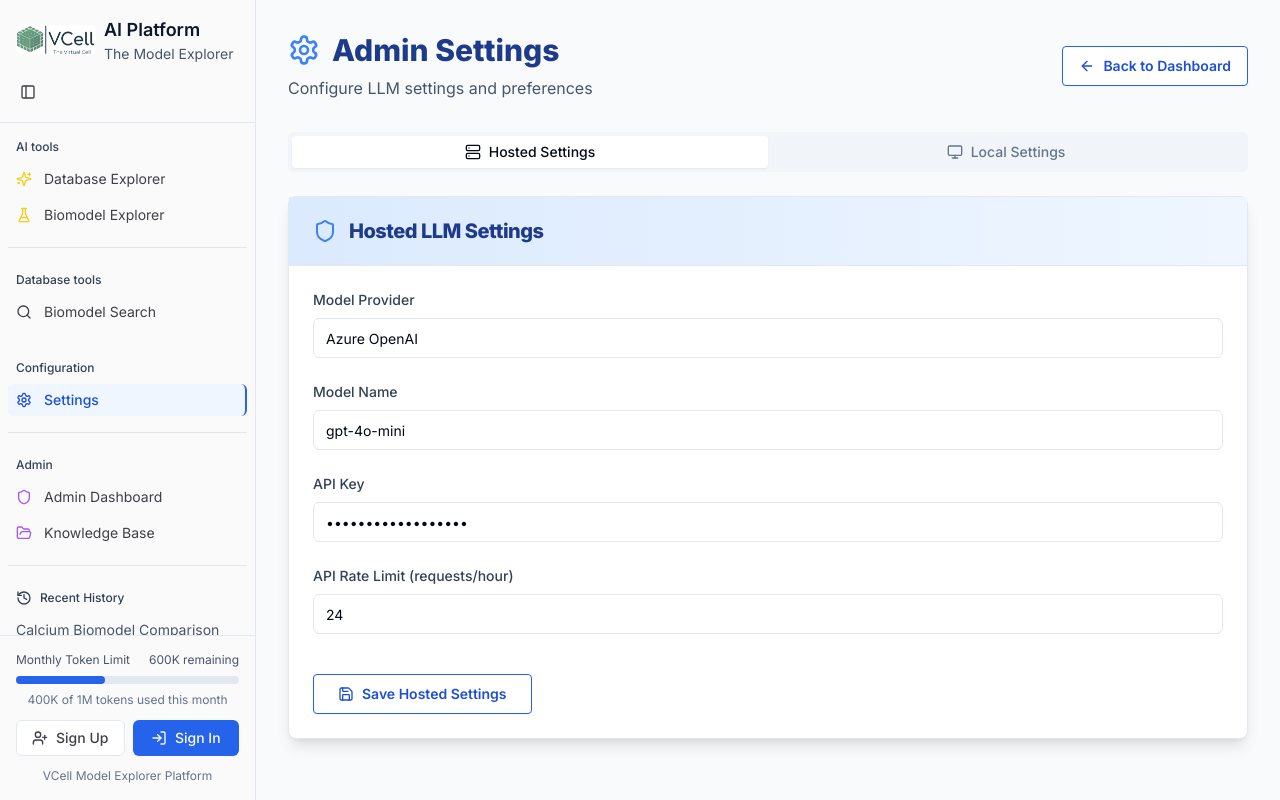
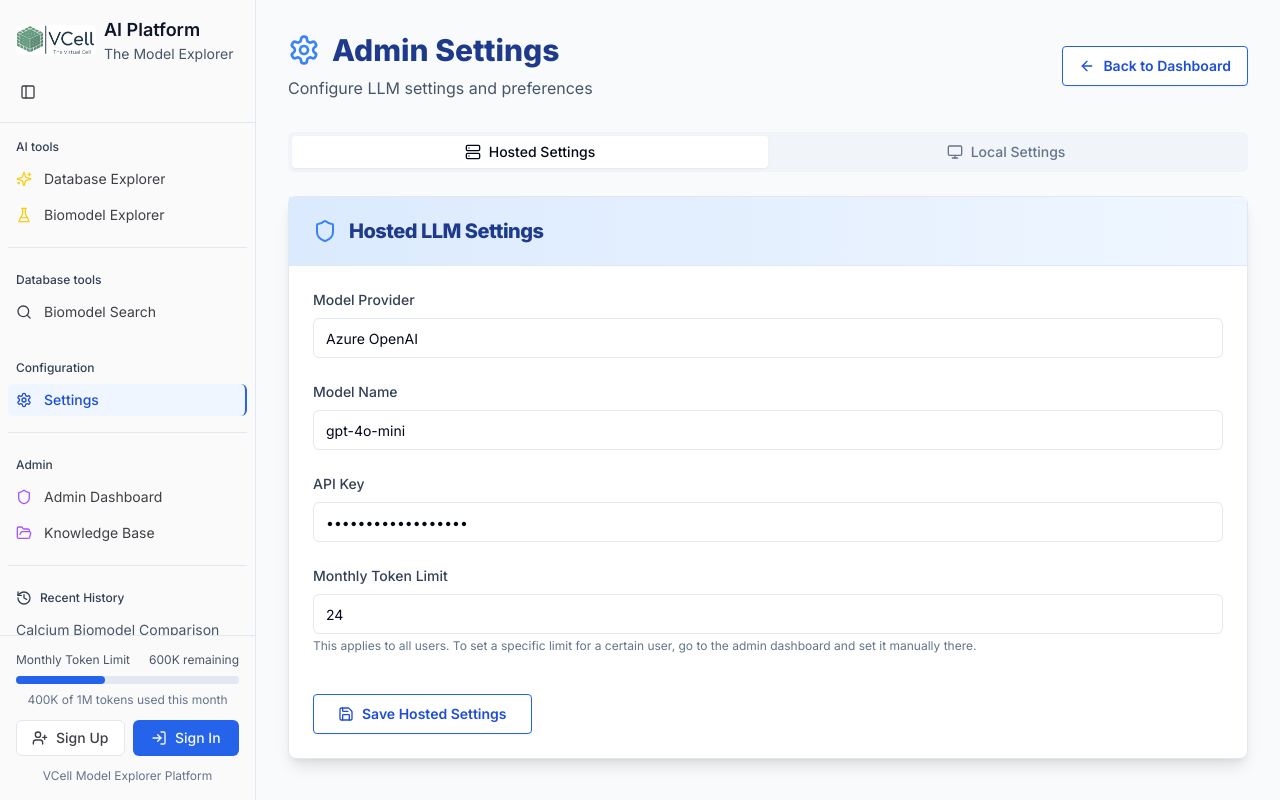
Before and after one commit to virtualcell/VCell-AI, a Next.js app in the folder frontend/: page /admin/settings in a window 1280 px wide. Built offline with nearby package versions, Linux system fonts and the light colour scheme.

Commit message:
fix: update API rate limit label to Monthly Token Limit and add clarification for user-specific limits

```diff
--- a/frontend/app/admin/settings/page.tsx
+++ b/frontend/app/admin/settings/page.tsx
@@ -224,7 +224,7 @@ export default function AdminSettingsPage() {
 
                 <div>
                   <label className="block text-sm font-medium text-slate-700 mb-2">
-                    API Rate Limit (requests/hour)
+                    Monthly Token Limit
                   </label>
                   <Input
                     type="number"
@@ -233,7 +233,11 @@ export default function AdminSettingsPage() {
                       handleInputChange("apiRateLimit", parseInt(e.target.value))
                     }
                     className="w-full"
+                    placeholder="e.g., 1000000 for 1M tokens"
                   />
+                  <p className="text-xs text-slate-500 mt-1">
+                    This applies to all users. To set a specific limit for a certain user, go to the admin dashboard and set it manually there.
+                  </p>
                 </div>
 
                 <div className="pt-4">
```
